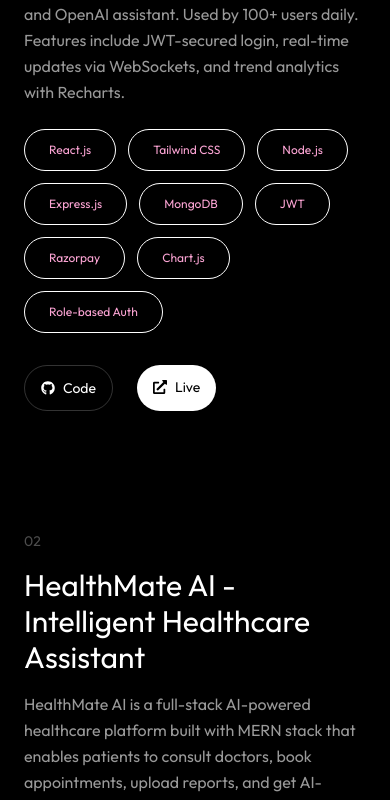
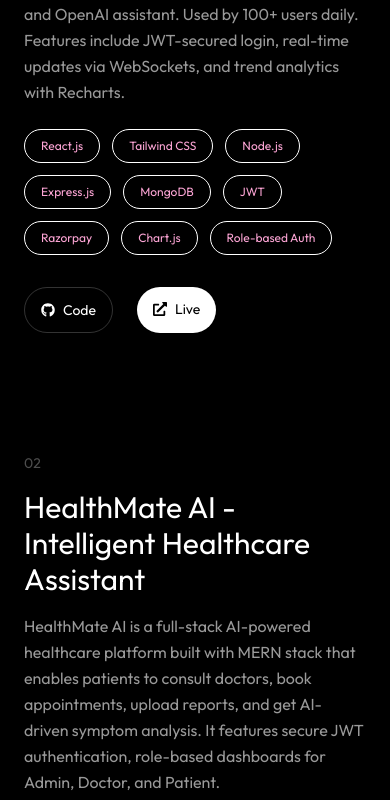
Before and after one commit to Krishiv-12/My-Portfolio, a Next.js app: page / in a window 390 px wide. Shown: the part 2703-3503 px from the top of the page. Built offline with nearby package versions, Linux system fonts and the light colour scheme.

Commit message:
improve the ui

```diff
--- a/src/components/Projects.tsx
+++ b/src/components/Projects.tsx
@@ -6,20 +6,50 @@
 import { useRef } from "react";
 import { useMagnetic } from "@/hooks/useMagnetic";
 
-const projects = [
+/* ---------------- TYPES ---------------- */
+
+type Project = {
+  title: string;
+  description: string;
+  tech: string[];
+  github: string;
+  demo: string;
+};
+
+/* ---------------- DATA ---------------- */
+
+const projects: Project[] = [
   {
     title: "Multi-Vendor E-Commerce Platform",
     description:
-    "A full-stack productivity platform with a Pomodoro timer, drag-and-drop daily planner, and OpenAI assistant. Used by 100+ users daily. Features include JWT-secured login, real-time updates via WebSockets, and trend analytics with Recharts.",
-    tech: ["React.js","Tailwind CSS", "Node.js", "Express.js", "MongoDB", "JWT", "Razorpay", "Chart.js", "Role-based Auth"],
+      "A full-stack productivity platform with a Pomodoro timer, drag-and-drop daily planner, and OpenAI assistant. Used by 100+ users daily. Features include JWT-secured login, real-time updates via WebSockets, and trend analytics with Recharts.",
+    tech: [
+      "React.js",
+      "Tailwind CSS",
+      "Node.js",
+      "Express.js",
+      "MongoDB",
+      "JWT",
+      "Razorpay",
+      "Chart.js",
+      "Role-based Auth",
+    ],
     github: "https://github.com/Krishiv-12/Multivendor.git",
     demo: "https://multivendor-ti71.onrender.com/",
   },
   {
     title: "HealthMate AI - Intelligent Healthcare Assistant",
     description:
-    "HealthMate AI is a full-stack AI-powered healthcare platform built with MERN stack that enables patients to consult doctors, book appointments, upload reports, and get AI-driven symptom analysis. It features secure JWT authentication, role-based dashboards for Admin, Doctor, and Patient.",
-    tech: ["React.js","Tailwind CSS","Node.js","Express.js", "MongoDB", "OpenAI API", "JWT"],
+      "HealthMate AI is a full-stack AI-powered healthcare platform built with MERN stack that enables patients to consult doctors, book appointments, upload reports, and get AI-driven symptom analysis. It features secure JWT authentication, role-based dashboards for Admin, Doctor, and Patient.",
+    tech: [
+      "React.js",
+      "Tailwind CSS",
+      "Node.js",
+      "Express.js",
+      "MongoDB",
+      "OpenAI API",
+      "JWT",
+    ],
     github: "https://github.com/Krishiv-12/Healthmate-AI.git",
     demo: "https://healthmate-frontend-kyq4.onrender.com",
   },
@@ -27,11 +57,21 @@
     title: "AI Productivity Dashboard",
     description:
       "A full-stack productivity platform with a Pomodoro timer, drag-and-drop daily planner, and OpenAI assistant. Used by 100+ users daily. Features include JWT-secured login, real-time updates via WebSockets, and trend analytics with Recharts.",
-    tech: ["React.js","Tailwind CSS", "Node.js", "Express.js", "MongoDB", "OpenAI API", "Recharts"],
+    tech: [
+      "React.js",
+      "Tailwind CSS",
+      "Node.js",
+      "Express.js",
+      "MongoDB",
+      "OpenAI API",
+      "Recharts",
+    ],
     github: "https://github.com/Krishiv-12/NeuroDashboard.git",
     demo: "https://neurodash-frontend.onrender.com/",
   },
 ];
+
+/* ---------------- PAGE ---------------- */
 
 export default function Projects() {
   return (
@@ -56,7 +96,15 @@
   );
 }
 
-function ProjectRow({ project, index }: any) {
+/* ---------------- COMPONENT ---------------- */
+
+function ProjectRow({
+  project,
+  index,
+}: {
+  project: Project;
+  index: number;
+}) {
   const githubRef = useRef<HTMLAnchorElement>(null);
   const liveRef = useRef<HTMLAnchorElement>(null);
 
@@ -85,10 +133,10 @@
         </p>
 
         <div className="flex flex-wrap gap-3">
-          {project.tech.map((tech: string, i: number) => (
+          {project.tech.map((tech, i) => (
             <span
               key={i}
-              className="text-xs px-6 py-3 rounded-full border border-white text-pink-300"
+              className="text-xs px-4 py-2 md:px-6 md:py-3 rounded-full border border-white text-pink-300"
             >
               {tech}
             </span>
```
